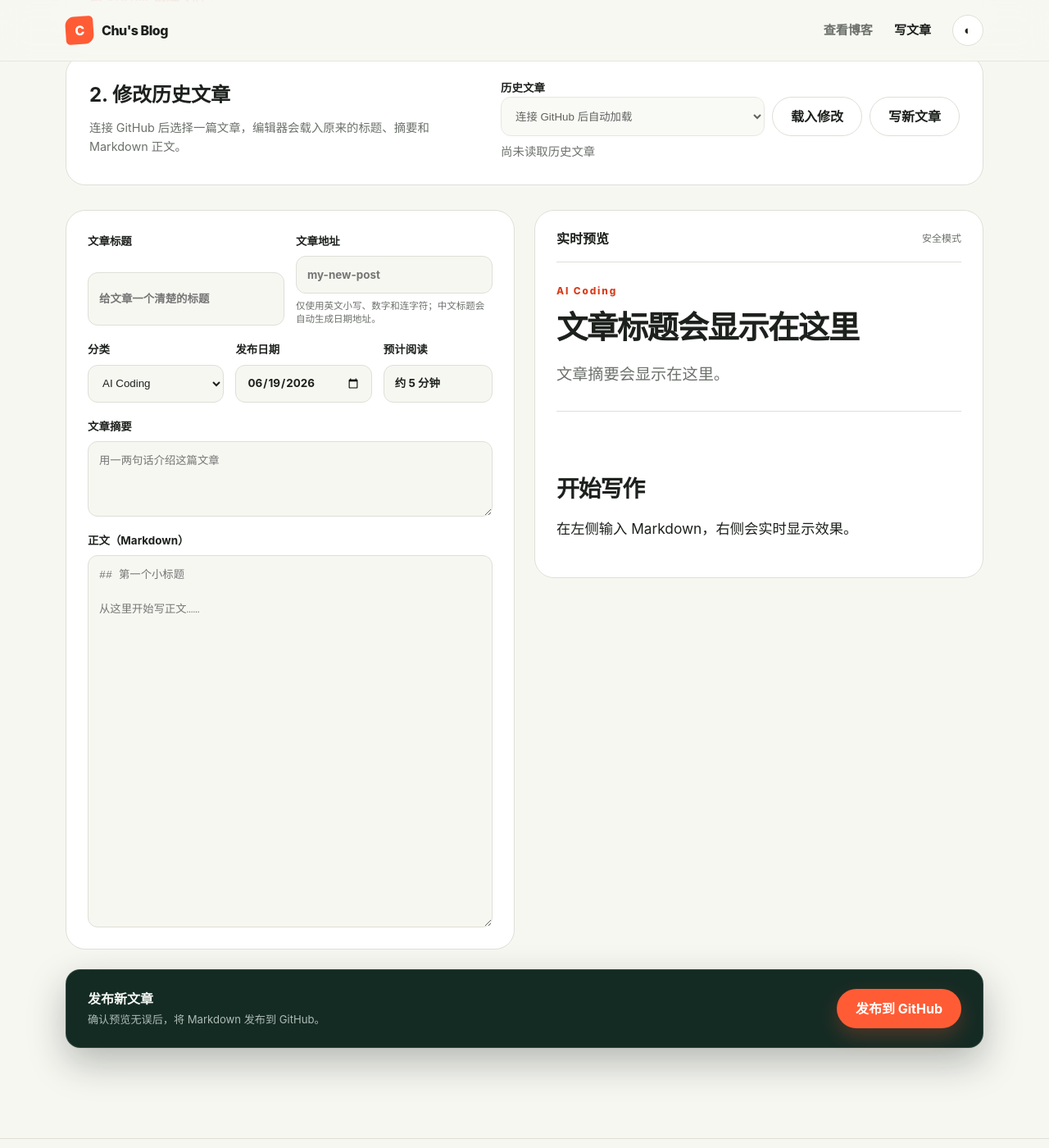
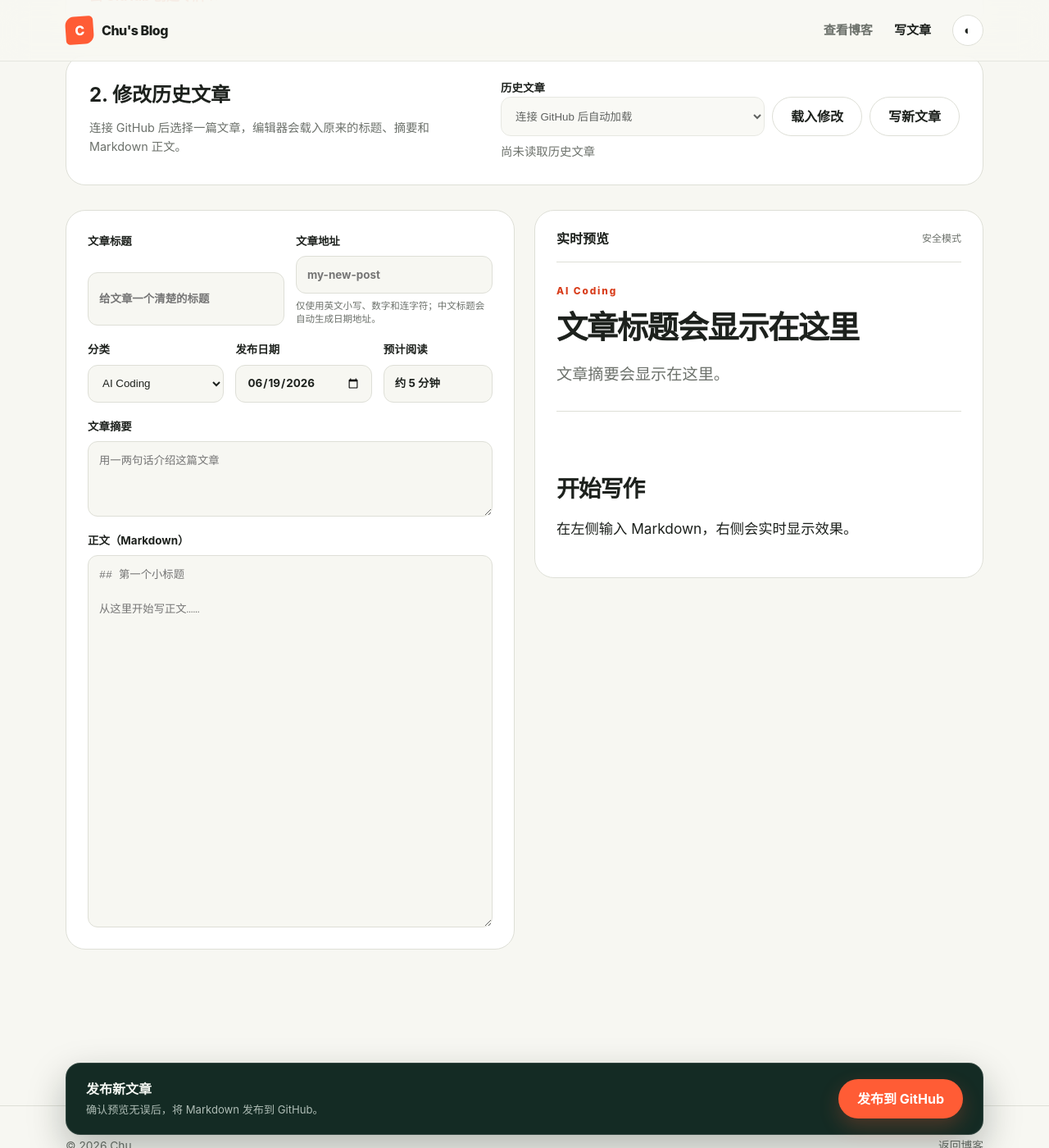
Before and after one commit to chuyi198452-arch/chuyi198452-arch.github.io, a Jekyll site: the page editor.html, which Jekyll copies as it is, in a window 1280 px wide and 1400 px high, scrolled down 530 px. Shown: the whole window at 82% size. Built offline with Jekyll 4.4.1, drawn with Linux system fonts in a browser that asks for light colours.

Commit message:
keep editor publish bar visible (#5)
Co-authored-by: chuyi1984 <zymskzdshr@privaterelay.appleid.com>

```diff
--- a/assets/css/style.css
+++ b/assets/css/style.css
@@ -147,7 +147,7 @@ button { color: inherit; }
 .article-page pre { overflow-x: auto; padding: 24px; border-radius: 16px; background: var(--ink); color: #e9f2ec; font-size: 0.9rem; }
 .article-page blockquote { margin: 40px 0; padding: 28px; border: 0; border-radius: 18px; background: var(--surface-soft); font-size: 1.35rem; font-weight: 800; text-align: center; }
 
-.editor-page { padding-block: 72px 110px; }
+.editor-page { padding-block: 72px 190px; }
 .editor-heading { display: flex; align-items: end; justify-content: space-between; gap: 24px; margin-bottom: 38px; }
 .editor-heading h1 { margin: 0; font-size: clamp(2.8rem, 6vw, 5.2rem); line-height: 1; letter-spacing: -0.06em; }
 .editor-heading > div > p:last-child { color: var(--muted); }
@@ -181,7 +181,7 @@ button { color: inherit; }
 .preview-content h1 { margin: 0.25em 0 0.5em; font-size: 2.4rem; line-height: 1.08; letter-spacing: -0.04em; }
 .preview-content hr { margin: 28px 0; border: 0; border-top: 1px solid var(--line); }
 .preview-content code { padding: 2px 5px; border-radius: 5px; background: var(--surface-soft); }
-.publish-bar { grid-column: 1 / -1; position: sticky; bottom: 14px; z-index: 6; display: flex; align-items: center; justify-content: space-between; gap: 20px; padding: 22px 26px; border: 1px solid color-mix(in srgb, white 12%, transparent); border-radius: 18px; background: var(--ink); color: #f4f7f2; box-shadow: 0 18px 46px rgba(11, 24, 17, 0.28); }
+.publish-bar { position: fixed; right: 20px; bottom: 16px; left: 20px; z-index: 20; display: flex; align-items: center; justify-content: space-between; width: min(calc(100% - 40px), var(--max-width)); margin-inline: auto; gap: 20px; padding: 18px 24px; border: 1px solid color-mix(in srgb, white 12%, transparent); border-radius: 18px; background: var(--ink); color: #f4f7f2; box-shadow: 0 18px 46px rgba(11, 24, 17, 0.28); }
 .publish-bar p { margin: 2px 0 0; color: #aebcb5; font-size: 0.82rem; }
 .publish-result { margin-top: 18px; padding: 20px 24px; border: 1px solid currentColor; border-radius: 16px; }
 .publish-result span { display: block; margin: 5px 0; color: var(--muted); }
@@ -221,7 +221,8 @@ button { color: inherit; }
   .token-panel, .history-panel, .editor-fields, .editor-preview { padding: 20px; }
   .field-row, .field-row.three { grid-template-columns: 1fr; }
   .input-with-button, .history-actions { grid-template-columns: 1fr; }
-  .publish-bar { align-items: stretch; flex-direction: column; }
+  .publish-bar { right: 12px; bottom: 10px; left: 12px; width: auto; padding: 14px 16px; }
+  .publish-bar p { display: none; }
   .about-page, .article-page { padding-block: 54px 84px; }
   .about-hero { grid-template-columns: 1fr; }
   .avatar { width: 120px; }
--- a/editor.html
+++ b/editor.html
@@ -5,7 +5,7 @@
     <meta name="viewport" content="width=device-width, initial-scale=1.0" />
     <meta name="robots" content="noindex, nofollow" />
     <title>文章编辑器 · Chu's Blog</title>
-    <link rel="stylesheet" href="assets/css/style.css" />
+    <link rel="stylesheet" href="assets/css/style.css?v=5" />
     <script src="assets/js/main.js?v=3" defer></script>
     <script src="assets/js/editor.js?v=5" defer></script>
   </head>
```
